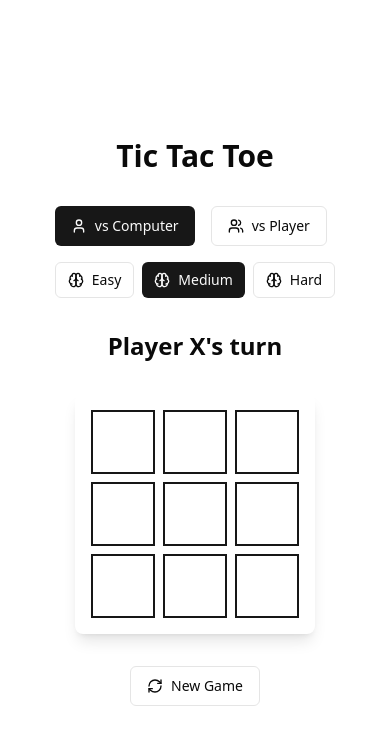
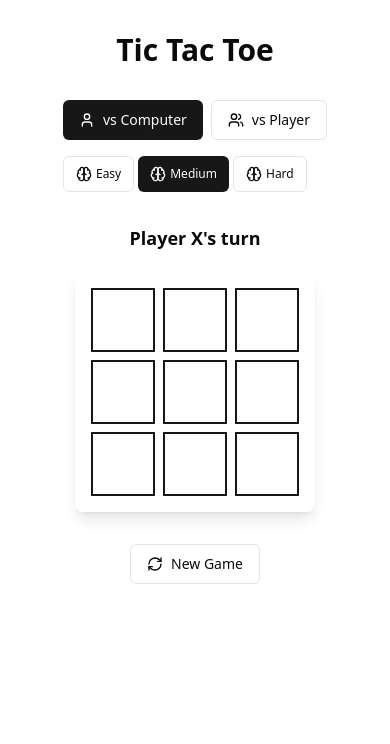
Before and after one commit to JannatunNaeem141/Tic-Tac-Toe, a Next.js app: page / in a window 390 px wide. Both pictures are taken after a click on the button "vs Computer". Shown: the top 744 px of the page. Built offline with nearby package versions, Linux system fonts and the light colour scheme.

Commit message:
update responsiveness

```diff
--- a/app/page.tsx
+++ b/app/page.tsx
@@ -83,7 +83,7 @@ export default function Home() {
   };
 
   return (
-    <div className="min-h-svh bg-background flex flex-col items-center justify-center p-4">
+    <div className="sm:min-h-svh bg-background flex flex-col items-center justify-center p-4 sm:pt-4 pt-8">
       <h1 className="sm:text-4xl text-3xl font-bold mb-8">Tic Tac Toe</h1>
 
       <GameModeSelector
--- a/components/game-mode-selector.tsx
+++ b/components/game-mode-selector.tsx
@@ -1,8 +1,8 @@
-'use client';
+"use client";
 
-import { GameMode, Difficulty } from '@/lib/types';
-import { Users, User, Brain } from 'lucide-react';
-import { Button } from './ui/button';
+import { GameMode, Difficulty } from "@/lib/types";
+import { Users, User, Brain } from "lucide-react";
+import { Button } from "./ui/button";
 
 interface GameModeSelectorProps {
   onSelectMode: (mode: GameMode) => void;
@@ -19,18 +19,18 @@ export function GameModeSelector({
 }: GameModeSelectorProps) {
   return (
     <div className="flex flex-col gap-4 mb-8">
-      <div className="flex gap-4">
+      <div className="flex sm:gap-4 gap-2">
         <Button
-          variant={selectedMode === 'single' ? 'default' : 'outline'}
-          onClick={() => onSelectMode('single')}
+          variant={selectedMode === "single" ? "default" : "outline"}
+          onClick={() => onSelectMode("single")}
           className="flex items-center gap-2"
         >
           <User className="h-4 w-4" />
           vs Computer
         </Button>
         <Button
-          variant={selectedMode === 'multi' ? 'default' : 'outline'}
-          onClick={() => onSelectMode('multi')}
+          variant={selectedMode === "multi" ? "default" : "outline"}
+          onClick={() => onSelectMode("multi")}
           className="flex items-center gap-2"
         >
           <Users className="h-4 w-4" />
@@ -38,31 +38,31 @@ export function GameModeSelector({
         </Button>
       </div>
 
-      {selectedMode === 'single' && (
-        <div className="flex gap-2">
+      {selectedMode === "single" && (
+        <div className="flex sm:gap-2 gap-1">
           <Button
-            variant={selectedDifficulty === 'easy' ? 'default' : 'outline'}
-            onClick={() => onSelectDifficulty('easy')}
+            variant={selectedDifficulty === "easy" ? "default" : "outline"}
+            onClick={() => onSelectDifficulty("easy")}
             size="sm"
-            className="flex items-center gap-2"
+            className="flex items-center sm:gap-2 gap-1 !sm:text-sm !text-xs"
           >
             <Brain className="h-4 w-4" />
             Easy
           </Button>
           <Button
-            variant={selectedDifficulty === 'medium' ? 'default' : 'outline'}
-            onClick={() => onSelectDifficulty('medium')}
+            variant={selectedDifficulty === "medium" ? "default" : "outline"}
+            onClick={() => onSelectDifficulty("medium")}
             size="sm"
-            className="flex items-center gap-2"
+            className="flex items-center sm:gap-2 gap-1 !sm:text-sm !text-xs"
           >
             <Brain className="h-4 w-4" />
             Medium
           </Button>
           <Button
-            variant={selectedDifficulty === 'hard' ? 'default' : 'outline'}
-            onClick={() => onSelectDifficulty('hard')}
+            variant={selectedDifficulty === "hard" ? "default" : "outline"}
+            onClick={() => onSelectDifficulty("hard")}
             size="sm"
-            className="flex items-center gap-2"
+            className="flex items-center sm:gap-2 gap-1 !sm:text-sm !text-xs"
           >
             <Brain className="h-4 w-4" />
             Hard
--- a/components/game-status.tsx
+++ b/components/game-status.tsx
@@ -10,7 +10,7 @@ interface GameStatusProps {
 
 export function GameStatus({ status, winner, currentPlayer }: GameStatusProps) {
   return (
-    <div className="text-2xl font-bold text-center mb-8">
+    <div className="sm:text-2xl text-lg font-bold text-center mb-5">
       {status === 'won' && (
         <p className="text-primary">Player {winner} wins!</p>
       )}
```
